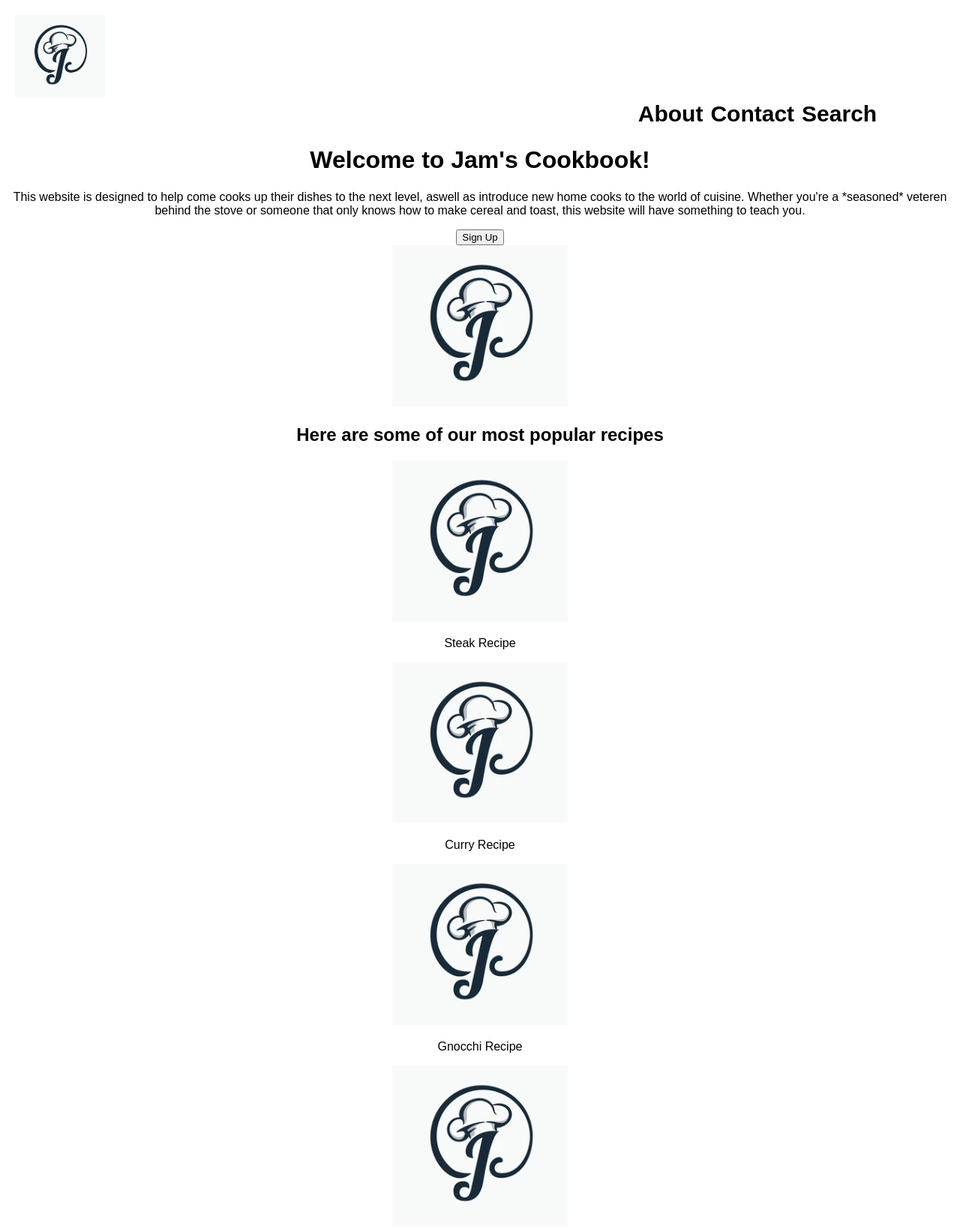
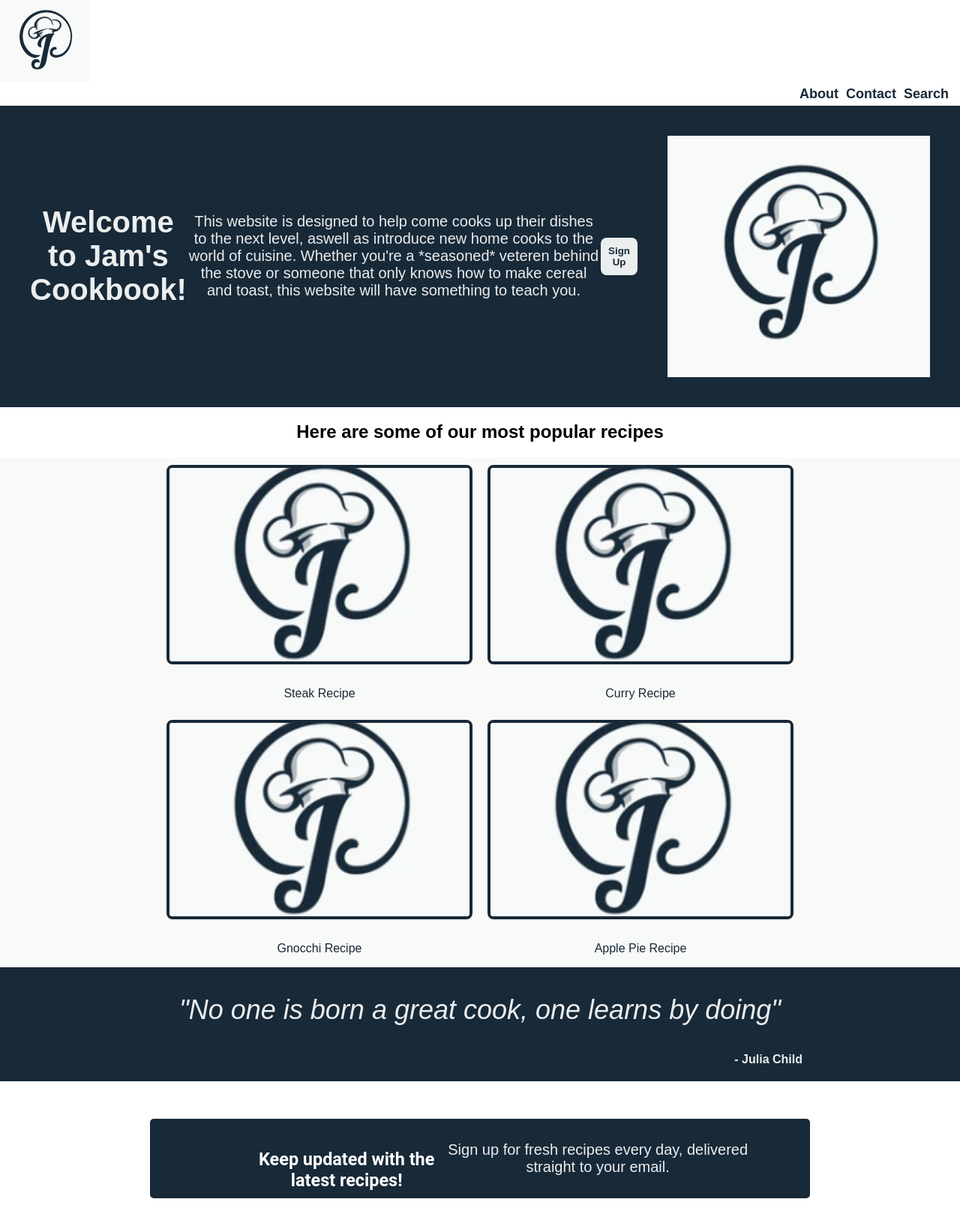
Before and after one commit to jam-carter/odin-webpage, a plain HTML site: page jam-recipes.html in a window 1280 px wide. Shown: the top 1639 px of the page at 75% size. Drawn offline with Linux system fonts and the light colour scheme.

Commit message:
Update style.css

```diff
--- a/style.css
+++ b/style.css
@@ -15,31 +15,168 @@ body {
 
 .navbar{
     display: flex;
-    padding: 20px 0px 20px 100px;
+    padding: 20px 0px 20px 0px;
+    align-items: center;
+    background-color: #f8faf9f1;
 }
 
 .logo {
     display: flex;
     width: 110px;
     height: 110px;
-    margin-top: 20px;
-    margin-left: 20px;
 }
 
 .link {
     display: flex;
-    margin-left: 840px;
-    padding: 0px 100px 0px 0px;
-    justify-content: center;
+    margin-left: auto;
+    padding: 0px 10px 0px 0px;
+    justify-content: flex-end;
 }
 
 .link a {
     text-decoration: none;
     display: flex;
-    font-size: 30px;
+    font-size: 18px;
     font-family: Arial;
-    color: black;
+    color: #182938;
     margin: 5px;
     font-weight: bold;
 
 }
+
+.title {
+    font-size: 30px;
+    flex-grow: 2;
+    color: #182938;
+}
+
+/* Intro Section */
+
+.intro {
+    display: flex;
+    align-items: center;
+    justify-content:center;
+    padding: 20px;
+    background-color: #182938;
+}
+
+.text {
+    font-size: 20px;
+    color: #f8faf9f1;
+
+}
+
+/* <a href="https://www.freepik.com/free-photo/chicken-wings-barbecue-sweetly-sour-sauce-picnic-summer-menu-tasty-food-top-view-flat-lay_6713739.htm#query=food&position=0&from_view=keyword&track=sph">Image by timolina</a> on Freepik*/
+
+.image img{
+    width: 350px;
+    height: auto;
+
+}
+
+.intro button {
+    text-align: center;
+    width: 110px;
+    border: none;
+    background-color: #f8faf9f1;
+    padding: 10px;
+    border-radius: 8px;
+    color: #182938;
+    text-decoration: none;
+    font-weight: bold;
+
+}
+
+/* Recipe section */
+.content {
+    align-items: center;
+}
+
+.recipes {
+    display: flex;
+    background-color: #f8faf9f1;
+    color: #182938;
+    justify-content: center;
+    flex-wrap: wrap;
+}
+
+.recipes img {
+    width: 400px;
+    height: 258px;
+    margin: 10px;
+    border-radius: 8px;
+    border: 4px solid #182938;
+    object-fit: cover;
+}
+
+.quote {
+    background-color: #182938;
+    color: #f8faf9f1;
+    display: flex;
+    flex-direction: column;
+    padding: 0px 200px;
+
+}
+
+.quote p {
+    font-size: 36px;
+    font-style: italic;
+    font-weight: lighter;
+    font font-family: Arial;
+}
+
+.quote b {
+    padding-bottom: 20px;
+    padding-right: 10px;
+    font-family: Arial;
+    text-align: right;
+}
+
+.sign-up {
+    background-color:#182938 ;
+    margin: 50px 200px;
+    padding: 10px 80px;
+    display: flex;
+    align-items: center;
+    border-radius: 5px;
+    border-color: none;
+}
+
+.sign-item {
+    flex: 1;
+}
+
+.signs-text {
+    text-align: left;
+}
+
+.signs-text p {
+    color: #fff;
+    opacity: 0.7;
+    margin: 5px 30px 30px 50px;
+}
+
+h3 {
+    color: #fff;
+    font-family: 'Roboto', arial;
+    padding: 0;
+    margin: 30px 0px 0px 50px;
+}
+
+.signs-button button {
+    color: #fff;
+    font-family: 'Roboto', arial;
+    border-color: #fff;
+    border-radius: 8px;
+    background-color:#1F2937;
+    padding: 5px 25px;
+    font-size: 15px;
+}
+
+/* Footer */
+
+.footer {
+    background-color: #1F2937;
+    color: #fff;
+    font-family: 'Roboto', arial;
+}
```
